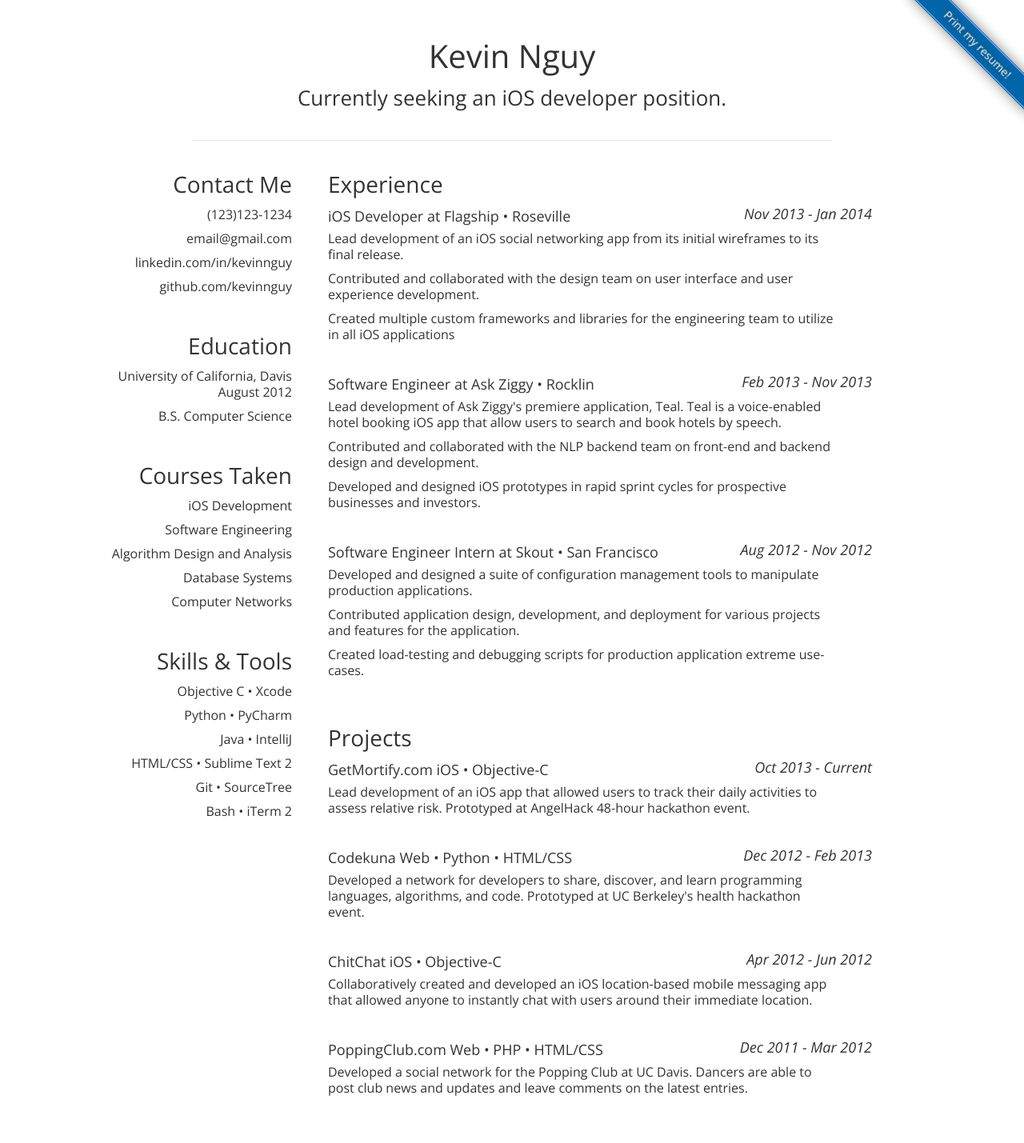
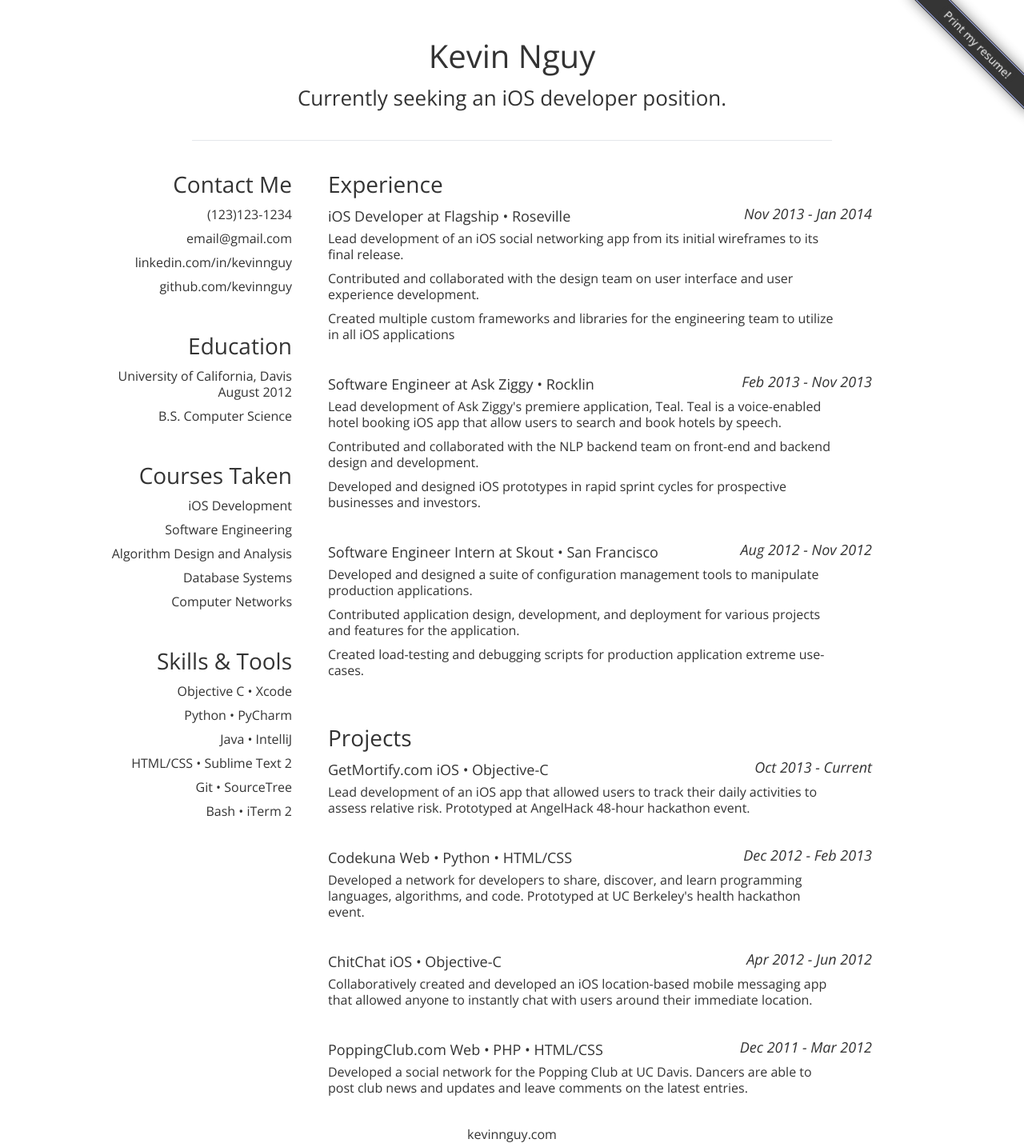
Before and after one commit to kevinnguy/kevinnguy.github.com, a Jekyll site: the page index.html, which Jekyll copies as it is, in a window 1280 px wide. Shown: the whole page at 80% size. Built offline with Jekyll 4.4.1, drawn with Linux system fonts in a browser that asks for light colours.

Commit message:
Sorry for the poor description

```diff
--- a/index.html
+++ b/index.html
@@ -163,6 +163,8 @@
       </div>
     </div>
 
+    <div id="footer">kevinnguy.com</div>
+
     <script type="text/javascript">
 
       var _gaq = _gaq || [];
--- a/static/css/new_style.css
+++ b/static/css/new_style.css
@@ -655,7 +655,7 @@ width: 800px;
 { text-align:center; }
 
 #footer
-{ display:table;
+{ text-align: center;;
   width:100%; }
 
 .tr
@@ -678,7 +678,7 @@ width: 800px;
 }
 
 #ribbon
-{ background-color:#06A;
+{ background-color:#353535;
   overflow:hidden;
   position:fixed;
   right:-3em;
```
